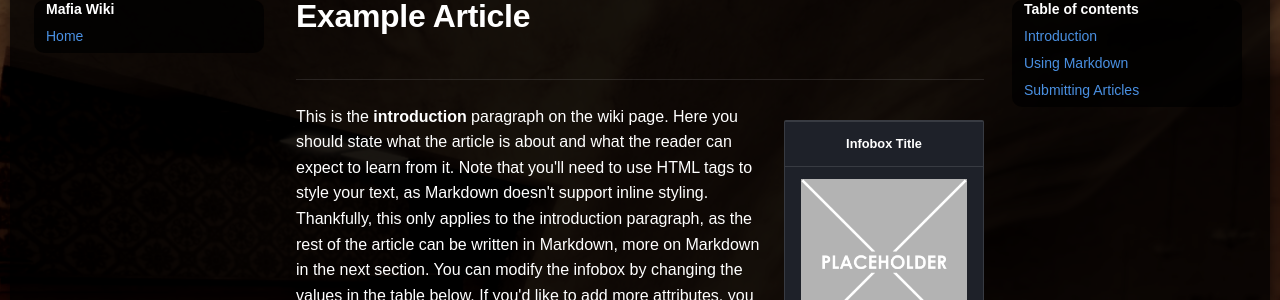
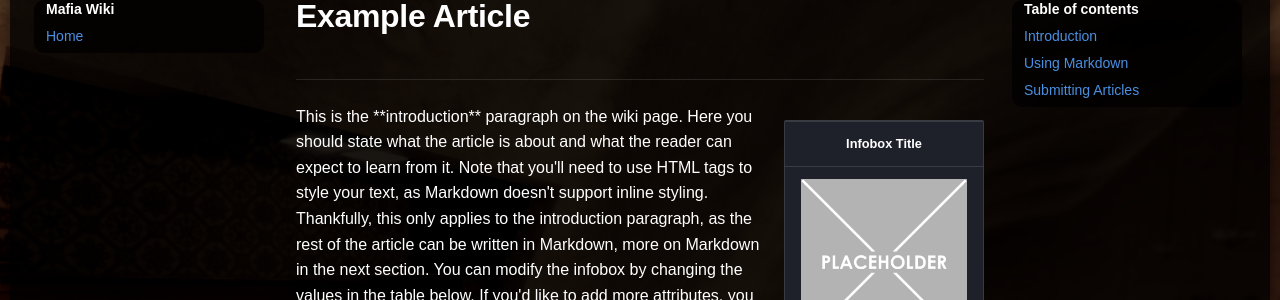
Before and after one commit to OctaNebula/mafia-wiki, an MkDocs documentation site: the page built from docs/exampleArticle.md, in a window 1280 px wide and 900 px high. Shown: the part 122-422 px from the top of the window. Built offline with MkDocs 1.6.1 and Material for MkDocs 9.7.7, drawn with Linux system fonts in a browser that asks for light colours; some web fonts are replaced; some of the changed text lies outside the part shown.

Commit message:
test to see if markdown works properly

```diff
--- a/docs/exampleArticle.md
+++ b/docs/exampleArticle.md
@@ -22,8 +22,8 @@
 </style>
 
 <div class="flex-container" style="display: flex; align-items: flex-start;">
-    <div style="flex: 1;">
-        This is the <b>introduction</b> paragraph on the wiki page. Here you should state what the article is about and what the reader can expect to learn from it. Note that you'll need to use HTML tags to style your text, as Markdown doesn't support inline styling. Thankfully, this only applies to the introduction paragraph, as the rest of the article can be written in Markdown, more on Markdown in the next section. You can modify the infobox by changing the values in the table below. If you'd like to add more attributes, you can simply copy and paste the last row and change the values accordingly.
+    <div style="flex: 1;" markdown="1">
+        This is the **introduction** paragraph on the wiki page. Here you should state what the article is about and what the reader can expect to learn from it. Note that you'll need to use HTML tags to style your text, as Markdown doesn't support inline styling. Thankfully, this only applies to the introduction paragraph, as the rest of the article can be written in Markdown, more on Markdown in the next section. You can modify the infobox by changing the values in the table below. If you'd like to add more attributes, you can simply copy and paste the last row and change the values accordingly.
     </div>
     <div class="infobox" style="flex: 0 0 200px; margin-left: 20px;">
         <table>
```
